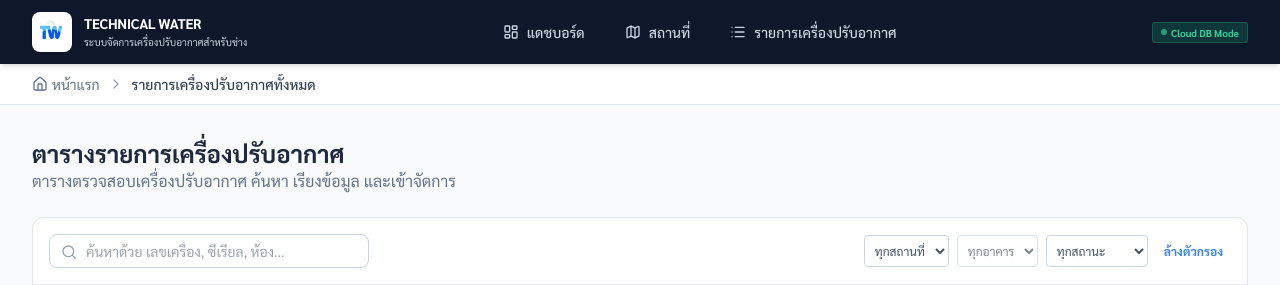
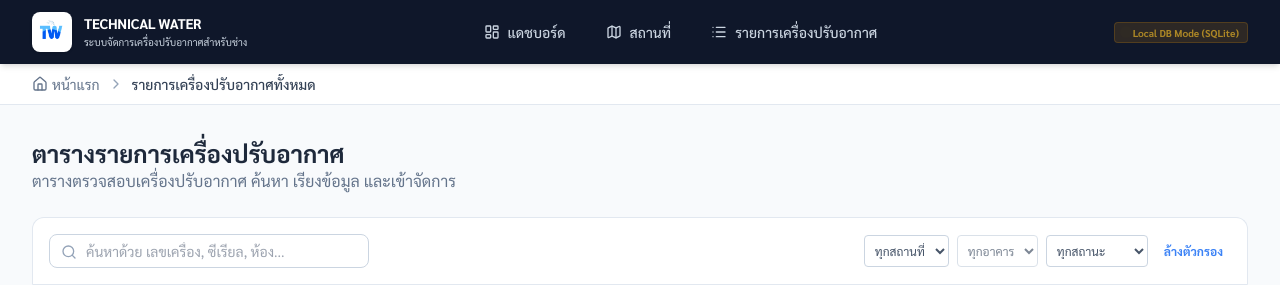
Before and after one commit to Amaraporn48/Floor-plan-Web-App, a FastAPI app: template templates/acs.html in a window 1280 px wide. Shown: the top 285 px of the page. Run offline with FastAPI, Linux system fonts and the light colour scheme; the template is opened without the code that fills it, so the values that code supplies are empty; some libraries are stand-ins or nearby versions.

Commit message:
Introduce dynamic database connection mode indicator warning badge

```diff
--- a/main.py
+++ b/main.py
@@ -68,6 +68,9 @@ def get_floor_abbreviation(floor_name: str) -> str:
     return floor_name[:2].upper()
 
 templates.env.filters["floor_abbrev"] = get_floor_abbreviation
+templates.env.globals.update(
+    is_cloud_db=bool(os.environ.get("TURSO_DATABASE_URL") and os.environ.get("TURSO_AUTH_TOKEN"))
+)
 
 def seed_db(db: Session):
     if db.query(Location).count() > 0:
--- a/templates/base.html
+++ b/templates/base.html
@@ -76,9 +76,15 @@
 
         <!-- Demo / Server Mode & User Profile -->
         <div class="flex items-center gap-3">
-          <span class="text-[10px] bg-emerald-500/20 text-emerald-400 font-bold px-2 py-0.5 rounded border border-emerald-500/30 flex items-center gap-1">
+          {% if is_cloud_db %}
+          <span class="text-[10px] bg-emerald-500/20 text-emerald-400 font-bold px-2 py-0.5 rounded border border-emerald-500/30 flex items-center gap-1" title="เชื่อมต่อกับ Turso Cloud Database สำเร็จ">
             <span class="w-1.5 h-1.5 bg-emerald-400 rounded-full animate-pulse"></span> Cloud DB Mode
           </span>
+          {% else %}
+          <span class="text-[10px] bg-amber-500/20 text-amber-400 font-bold px-2 py-0.5 rounded border border-amber-500/30 flex items-center gap-1 animate-pulse" title="⚠️ คำเตือน: ระบบรันด้วยฐานข้อมูลสำรอง SQLite ชั่วคราว (ข้อมูลจะรีเซ็ตเมื่อเซิร์ฟเวอร์รีสตาร์ท) กรุณาตั้งค่าสภาพแวดล้อมเพื่อเชื่อมต่อ Turso DB">
+            <span class="w-1.5 h-1.5 bg-amber-400 rounded-full animate-ping"></span> Local DB Mode (SQLite)
+          </span>
+          {% endif %}
 
           {% if current_user %}
           <div class="flex items-center gap-2 border-l border-slate-700 pl-3">
```
